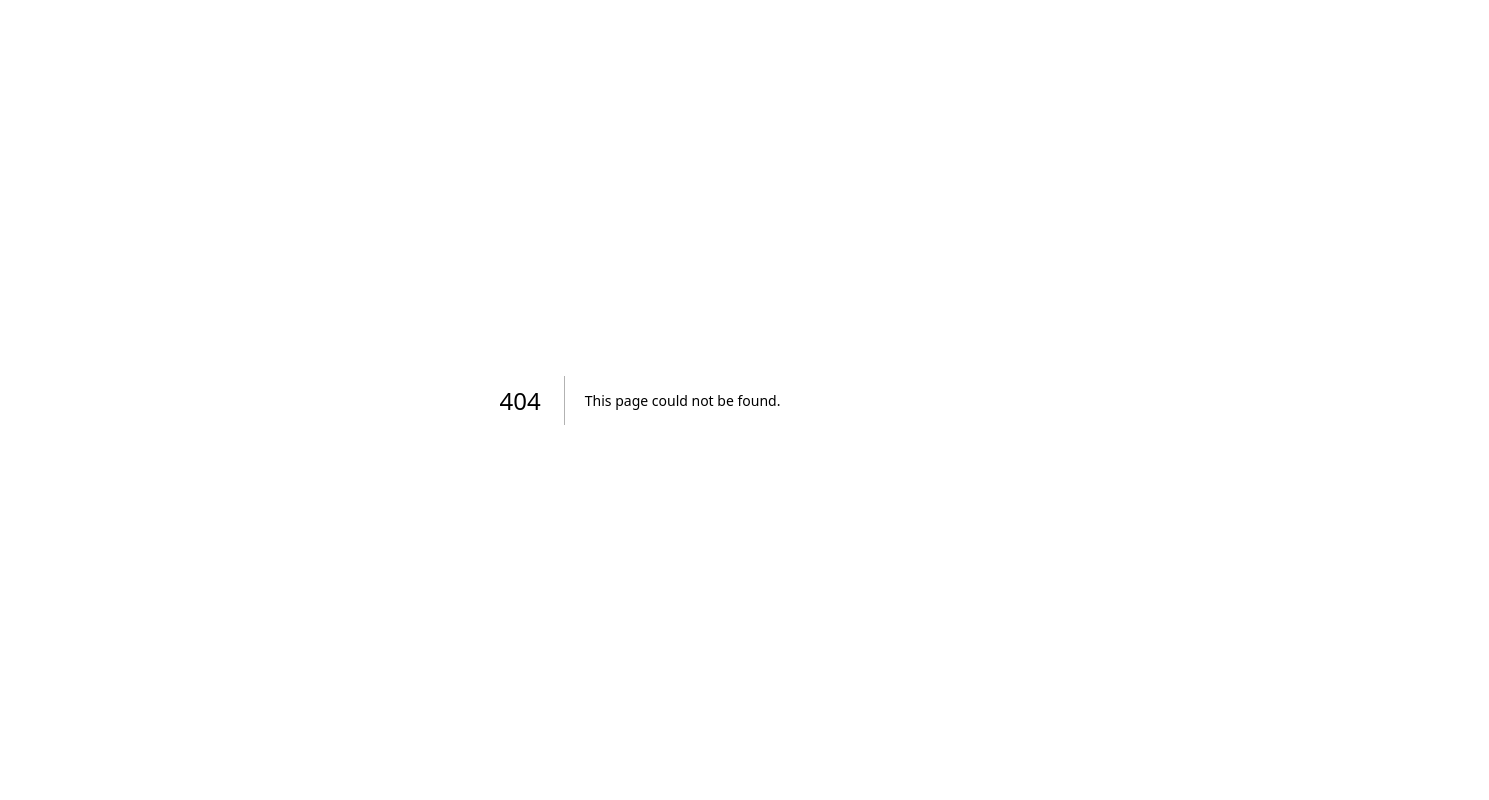
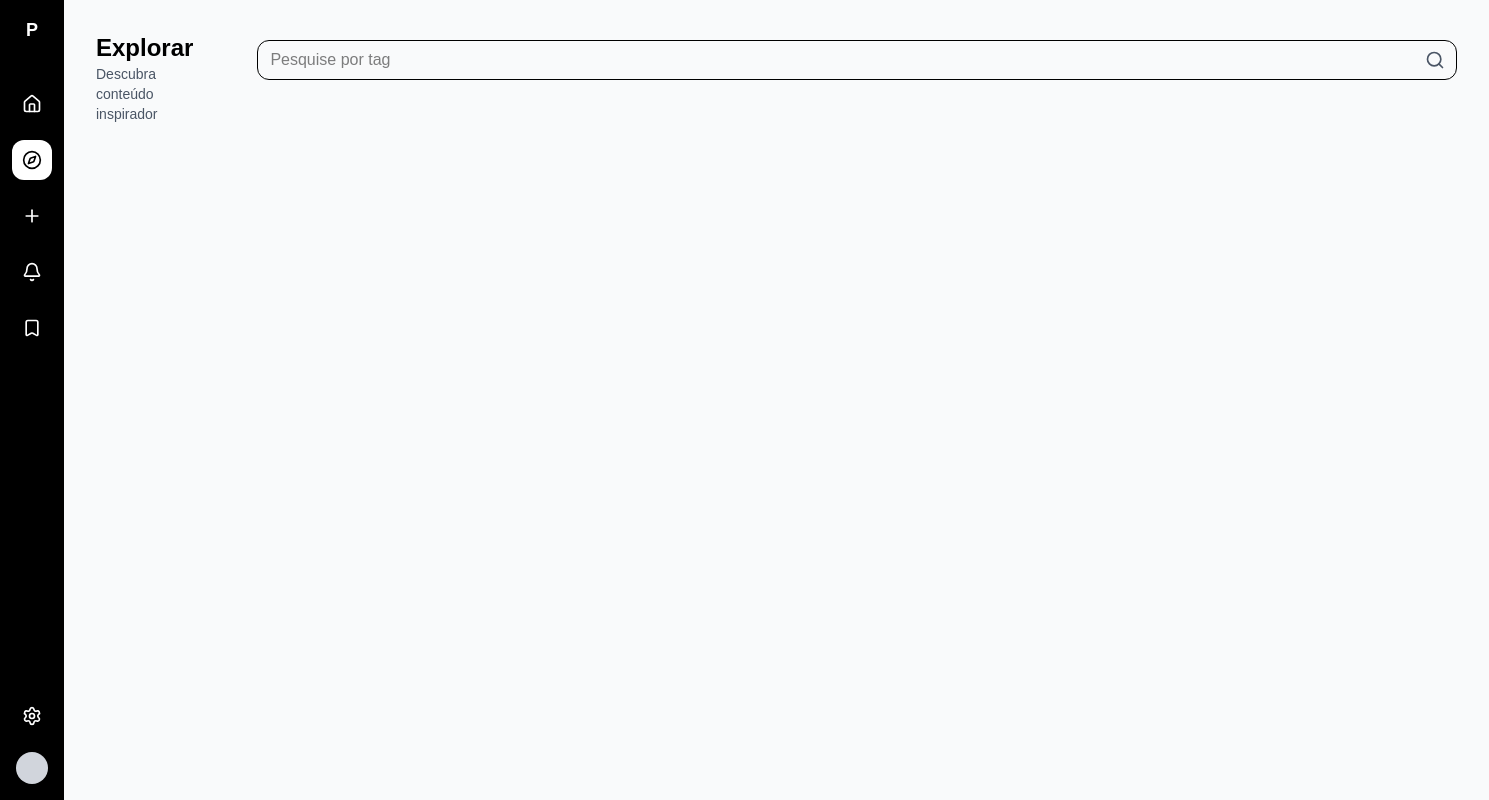
Before and after one commit to Lucas-Jacchetti/Phovity, a Next.js app in the folder frontend/: page /explore in a window 1280 px wide. Before the commit this address had no page. Shown: the whole page, 1489 px wide, since content can reach past the window. Built offline with nearby package versions, Linux system fonts and the light colour scheme.

Commit message:
searchbar

```diff
--- /dev/null
+++ b/frontend/app/components/Searchbar.tsx
@@ -0,0 +1,14 @@
+'use client'
+
+import { Search } from 'lucide-react'
+
+export function SearchBar() {
+    return (
+        <div className="p-8 mt-2">
+            <div className="relative w-300">
+                <input type="text" placeholder="Pesquise por tag" className="h-10 w-full rounded-xl border border-black text-black pl-3 pr-10"/>
+                <Search size={20} className="absolute right-3 top-1/2 -translate-y-1/2 text-gray-600"/>
+            </div>
+        </div>
+    )
+}
--- a/frontend/app/components/Sidebar.tsx
+++ b/frontend/app/components/Sidebar.tsx
@@ -43,7 +43,7 @@ function IconButton({
         ${
           active
             ? 'bg-white text-black'
-            : 'text-white hover:bg-white/10'
+            : 'text-white hover:bg-white/10 hover:cursor-pointer'
         }`}
     >
       {icon}
--- /dev/null
+++ b/frontend/app/explore/page.tsx
@@ -0,0 +1,24 @@
+// import { ImageMasonryClient } from '../components/ImageMasonryClient'
+import { SearchBar } from '../components/Searchbar'
+import { Sidebar } from '../components/Sidebar'
+
+export default function FeedPage() {
+  return (
+    <div className="flex w-full">
+      <Sidebar />
+
+      <div className='flex flex-row'>
+        <main className="ml-16 flex-1 p-8 ">
+          <header className="mb-8">
+            <h1 className="text-2xl font-semibold text-black">Explorar</h1>
+            <p className="text-sm text-gray-600">
+              Descubra conteúdo inspirador
+            </p>
+          </header>
+        </main>
+        <SearchBar/>
+      </div>
+
+    </div>
+  )
+}
--- a/frontend/app/feed/page.tsx
+++ /dev/null
@@ -1,20 +0,0 @@
-// import { ImageMasonryClient } from '../components/ImageMasonryClient'
-import { Sidebar } from '../components/Sidebar'
-
-export default function FeedPage() {
-  return (
-    <div className="flex">
-      <Sidebar />
-
-      <main className="ml-16 flex-1 p-8">
-        <header className="mb-8">
-          <h1 className="text-2xl font-semibold">Explorar</h1>
-          <p className="text-sm text-gray-500">
-            Descubra conteúdo inspirador
-          </p>
-        </header>
-
-      </main>
-    </div>
-  )
-}
```
